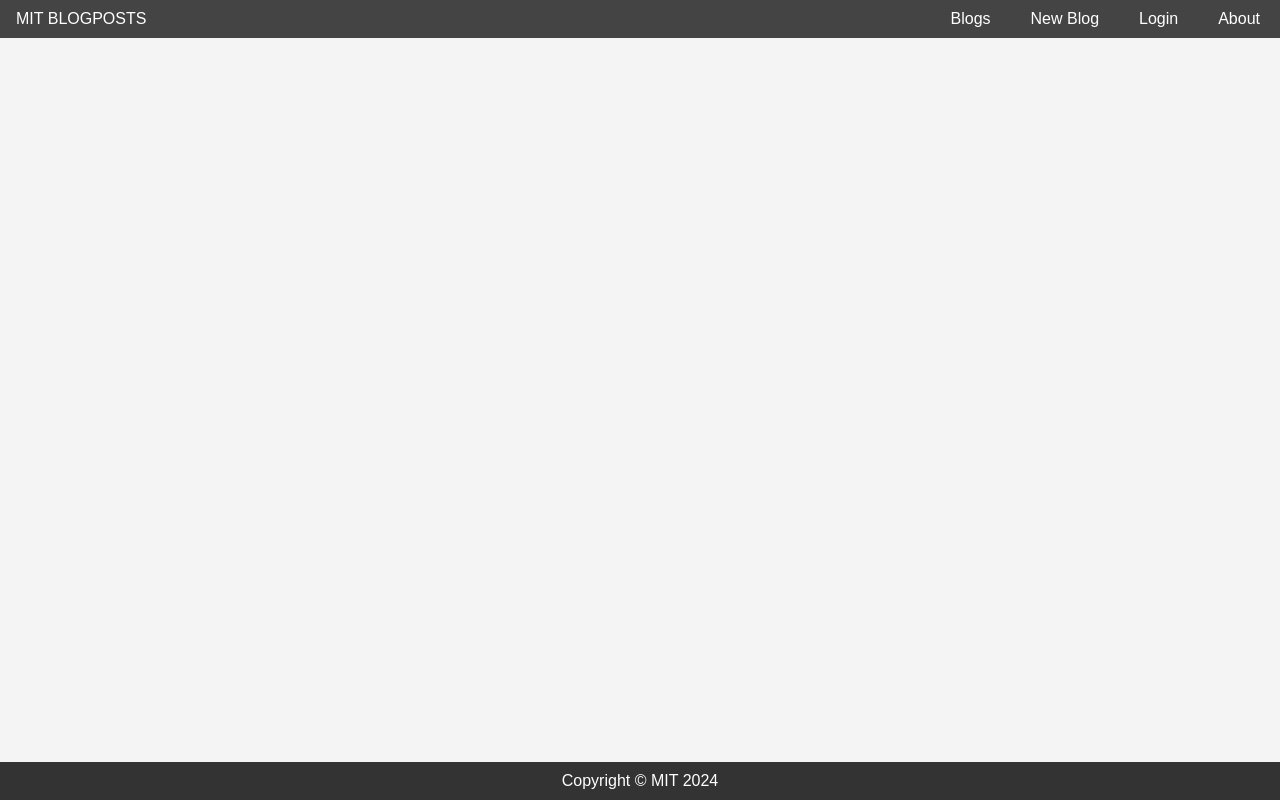
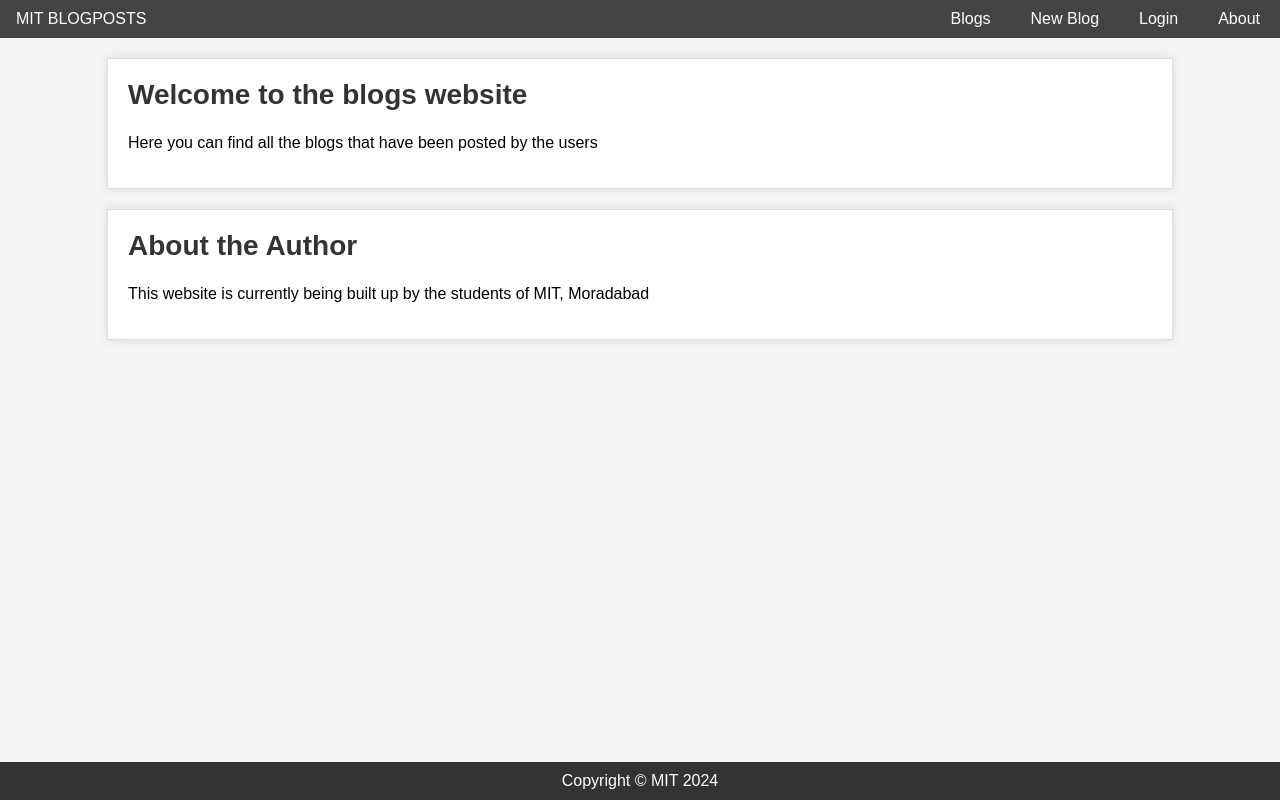
Before and after one commit to Pranjal-0807/React-BlogPost, a React (Create React App) app in the folder blogpost/: page / in a window 1280 px wide. Built offline with nearby package versions, Linux system fonts and the light colour scheme.

Commit message:
Added Home and About Component

```diff
--- a/blogpost/src/App.js
+++ b/blogpost/src/App.js
@@ -1,10 +1,14 @@
 import NavBar from "./Components/NavBar";
 import Footer from "./Components/Footer";
+import Home from "./Components/Home";
+import About from "./Components/About";
 
 function App() {
   return (
     <>
       <NavBar />
+      <Home />
+      <About />
       <Footer />
     </>
   );
--- /dev/null
+++ b/blogpost/src/Components/About.jsx
@@ -0,0 +1,15 @@
+const About = () => {
+  return (
+    <>
+      <section>
+        <h2>About the Author</h2>
+        <p>
+          This website is currently being built up by the students of MIT,
+          Moradabad
+        </p>
+      </section>
+    </>
+  );
+};
+
+export default About;
--- /dev/null
+++ b/blogpost/src/Components/Home.jsx
@@ -0,0 +1,14 @@
+const Home = () => {
+  return (
+    <>
+      <section>
+        <h2>Welcome to the blogs website</h2>
+        <p>
+          Here you can find all the blogs that have been posted by the users
+        </p>
+      </section>
+    </>
+  );
+};
+
+export default Home;
```
